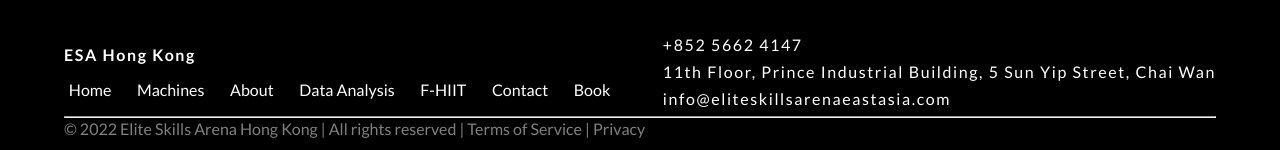
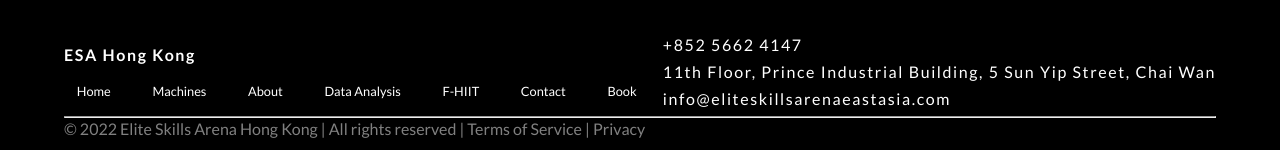
Before and after one commit to adasanta29/eliteskillsasia, a React (Create React App) app: page /admin in a window 1280 px wide. Shown: the part 975-1125 px from the top of the page. Built offline with nearby package versions, Linux system fonts and the light colour scheme; no server answers; the database is empty.

Commit message:
Update Navbar.css

```diff
--- a/src/components/navbar/Navbar.css
+++ b/src/components/navbar/Navbar.css
@@ -52,8 +52,8 @@
 /* MEDIA Queries - Medium (Laptops - Mac Dimensions) */
 @media only screen and (min-width: 980px) and (max-width: 1401px) {
     ul li a {
-        font-size: 1rem;
-        padding: 0.3rem;
+        font-size: 0.8rem;
+        padding: 0.8rem;
     }
 }
 
```
